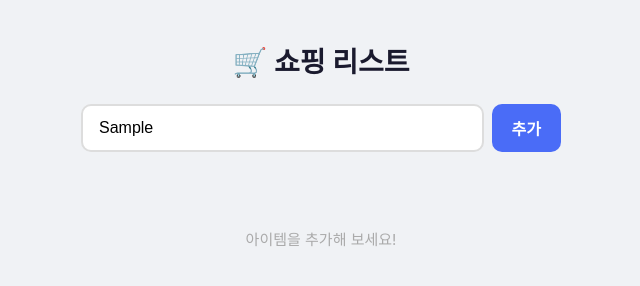
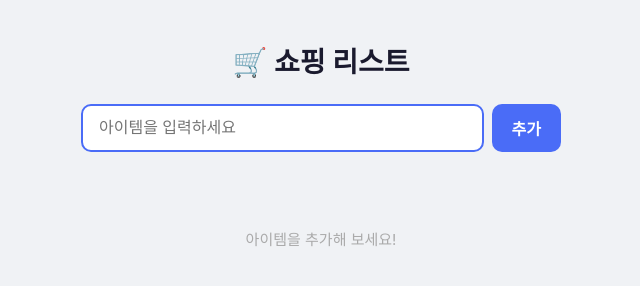
Before and after one commit to ohmygod007/shopping-list-app, a plain HTML site: page index.html in a window 1280 px wide. Both pictures are taken after typing "Sample" into the empty fields and a click on the button "추가". Shown: the whole page, without its empty margins (319-959 px from the left). Drawn offline with nearby package versions, Linux system fonts and the light colour scheme; no server answers.

Commit message:
Supabase 클라이언트 변수명 충돌 버그 수정 (supabase → db)

```diff
--- a/index.html
+++ b/index.html
@@ -160,7 +160,7 @@
   <script>
     const SUPABASE_URL = 'https://yvicjlixkxbflavxjnfe.supabase.co';
     const SUPABASE_ANON_KEY = 'eyJhbGciOiJIUzI1NiIsInR5cCI6IkpXVCJ9.eyJpc3MiOiJzdXBhYmFzZSIsInJlZiI6Inl2aWNqbGl4a3hiZmxhdnhqbmZlIiwicm9sZSI6ImFub24iLCJpYXQiOjE3NzU2OTAyMjQsImV4cCI6MjA5MTI2NjIyNH0.0CaMtko_gaQg11sY2f1uNnAmaYM4FB5BfjmQyWKY9_o';
-    const supabase = window.supabase.createClient(SUPABASE_URL, SUPABASE_ANON_KEY);
+    const db = window.supabase.createClient(SUPABASE_URL, SUPABASE_ANON_KEY);
 
     let items = [];
 
@@ -174,7 +174,7 @@
     });
 
     async function loadItems() {
-      const { data, error } = await supabase
+      const { data, error } = await db
         .from('shopping_items')
         .select('*')
         .order('created_at', { ascending: true });
@@ -188,7 +188,7 @@
       if (!text) return;
       input.value = '';
       input.focus();
-      const { data, error } = await supabase
+      const { data, error } = await db
         .from('shopping_items')
         .insert({ text, checked: false })
         .select()
@@ -201,7 +201,7 @@
     async function toggleItem(index) {
       const item = items[index];
       const newChecked = !item.checked;
-      const { error } = await supabase
+      const { error } = await db
         .from('shopping_items')
         .update({ checked: newChecked })
         .eq('id', item.id);
@@ -212,7 +212,7 @@
 
     async function deleteItem(index) {
       const item = items[index];
-      const { error } = await supabase
+      const { error } = await db
         .from('shopping_items')
         .delete()
         .eq('id', item.id);
```
